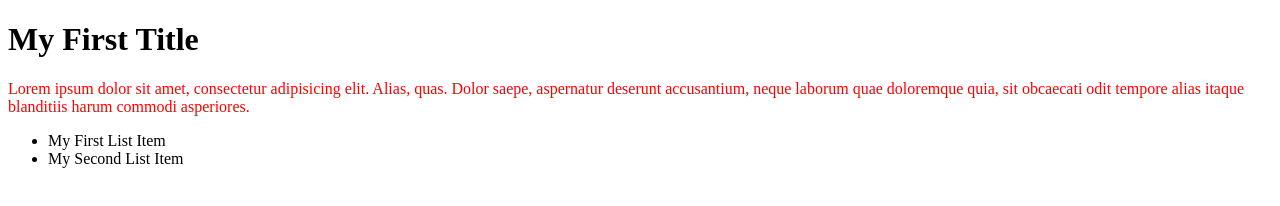
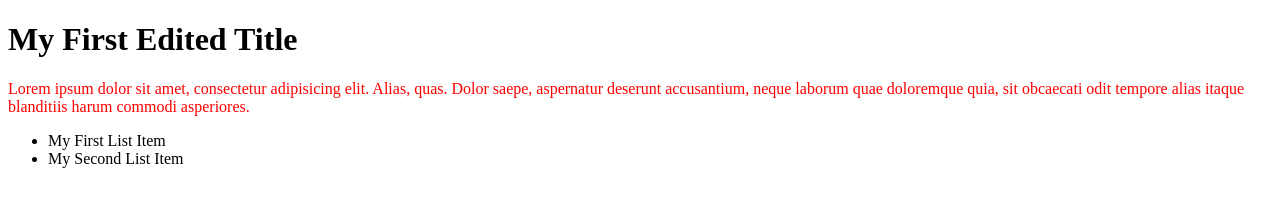
Before and after one commit to jbooher/day1, a plain HTML site: page index.html in a window 1280 px wide. Drawn offline with Linux system fonts and the light colour scheme.

Commit message:
Changed heading to better reflect website.

```diff
--- a/index.html
+++ b/index.html
@@ -7,7 +7,7 @@
   </head>
   <body>
 
-    <h1>My First Title</h1>
+    <h1>My First Edited Title</h1>
 
     <p>Lorem ipsum dolor sit amet, consectetur adipisicing elit. Alias, quas. Dolor saepe, aspernatur deserunt accusantium, neque laborum quae doloremque quia, sit obcaecati odit tempore alias itaque blanditiis harum commodi asperiores.</p>
 
```
